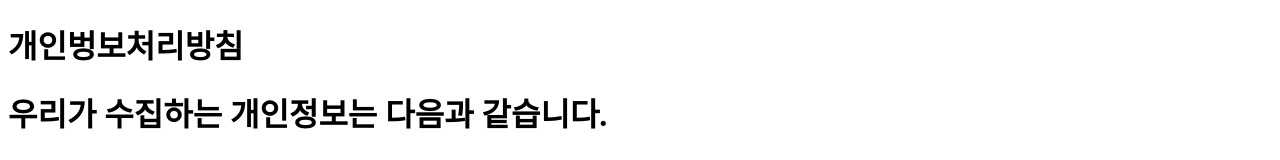
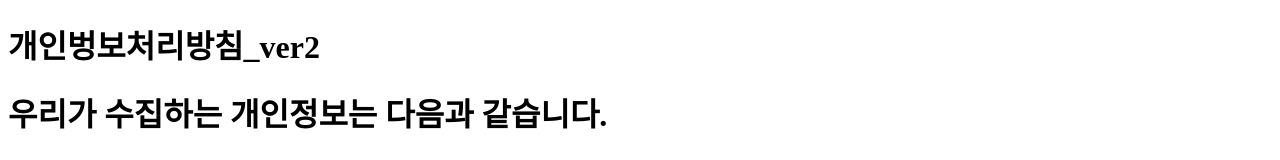
Before and after one commit to peropero1111/policy-arisuchan-.github.io, a plain HTML site: page index.html in a window 1280 px wide. Shown: the top 160 px of the page. Drawn offline with Linux system fonts and the light colour scheme.

Commit message:
Update index.html

```diff
--- a/index.html
+++ b/index.html
@@ -6,7 +6,7 @@
     <title>Document</title>
 </head>
 <body>
-    <h1>개인벙보처리방침</h1>
+    <h1>개인벙보처리방침_ver2</h1>
     <h1>
         우리가 수집하는 개인정보는 다음과 같습니다.
     </h1>
```
